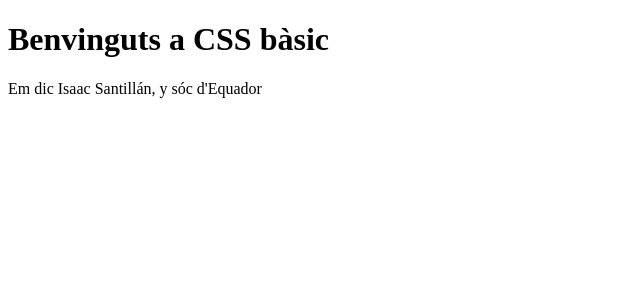
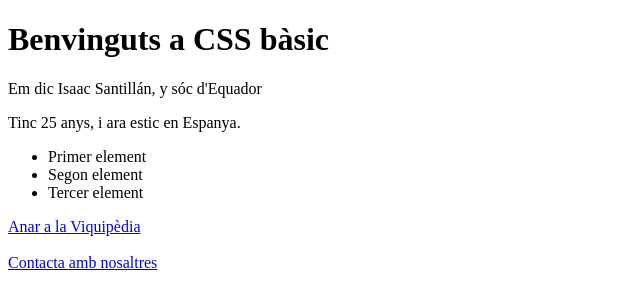
Before and after one commit to IsaacSantillan/DAM1M04-Exercici001, a plain HTML site: page index.html in a window 1280 px wide. Shown: the whole page, without its empty margins (0-640 px from the left). Drawn offline with Linux system fonts and the light colour scheme.

Commit message:
he acabat amb el index.html
Encara em falta afegir els ESTILS.CSS

```diff
--- a/index.html
+++ b/index.html
@@ -3,9 +3,28 @@
    <head>
        <meta charset="UTF-8">
        <title>CSS bàsic</title>
+       <link rel="stylesheet" href="estils.css">
    </head>
+
    <body>
+
     <h1 id="titol">Benvinguts a CSS bàsic</h1>
 
     <p class="text-important">Em dic Isaac Santillán, y sóc d'Equador</p>
+
+    <p class="gran negreta subrallat">Tinc 25 anys, i ara estic en Espanya.
+
+    <ul>
+        <li class="vermell">Primer element</li>
+        <li class="verd">Segon element</li>
+        <li class="blau">Tercer element</li>
+
+    </ul>
+
+    <p>
+        <a href="https://www.wikipedia.org/" target="_blank">Anar a la Viquipèdia</a> </br></br>
+
+        <a href="contacte.html">Contacta amb nosaltres</a>
+    </p>
+
    </body>
```
